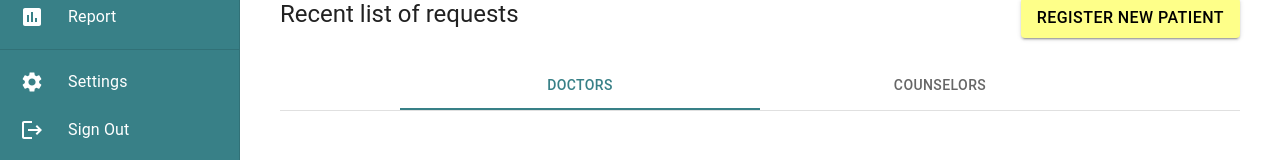
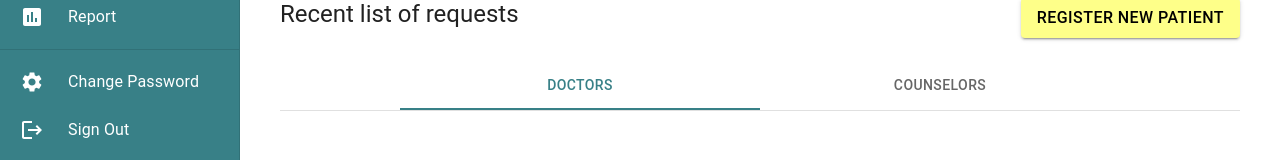
Before and after one commit to wizapp-link/medical-platform-frontend, a React (Create React App) app: page /manager in a window 1280 px wide. Shown: the part 181-341 px from the top of the page. Built offline with nearby package versions, Linux system fonts and the light colour scheme; no server answers.

Commit message:
UI Changes

```diff
--- a/src/App.tsx
+++ b/src/App.tsx
@@ -30,7 +30,7 @@ import MangerHomeScreen from './screens/MangerHomeScreen';
 import ManagerMembersScreen from './screens/ManagerMembersScreen';
 import ManagerDashboardScreen from './screens/ManagerDashboardScreen';
 import ManagerProfileScreen from './screens/ManagerProfileScreen';
-import ManagerSettingsScreen from './screens/ManagerSettingsScreen';
+import ManagerChangePasswordScreen from './screens/ManagerChangePasswordScreen';
 import CounselorModifyAppointmentScreen from './screens/CounselorModifyAppointmentScreen';
 import DoctorModifyAppointmentScreen from "./screens/DoctorModifyAppointmentScreen";
 import ManagerReportScreen from "./screens/ManagerReportScreen";
@@ -106,7 +106,7 @@ function App() {
 						<Route path="dashboard" element={<ManagerDashboardScreen />} />
 						<Route path="members" element={<ManagerMembersScreen />} />
 						<Route path="profile" element={<ManagerProfileScreen />} />
-						<Route path="settings" element={<ManagerSettingsScreen />} />
+						<Route path="changepassword" element={<ManagerChangePasswordScreen />} />
 						<Route path="report" element={<ManagerReportScreen />} />
 					</Route>
 				</Routes>
--- a/src/screens/CounselorChangePasswordScreen.tsx
+++ b/src/screens/CounselorChangePasswordScreen.tsx
@@ -24,7 +24,7 @@ export default function CounselorChangePasswordScreen(props: any) {
 				<Container>
 					<form onSubmit={handleSubmit}>
 						<Stack spacing={5} padding={5}>
-							<Typography variant="h4" color={'primary.contrastText'}>Settings</Typography>
+							<Typography variant="h4" color={'primary.contrastText'}>Change Password</Typography>
 							<TextField
 								id="email-field"
 								label="E-mail"
--- a/src/screens/ManagerSettingsScreen.tsx
+++ b/src/screens/ManagerChangePasswordScreen.tsx
@@ -5,7 +5,7 @@ import { managerTheme } from '../Themes';
 import { selectUserLogIn } from '../features/auth/userLogInSlice';
 import { useAppSelector } from '../app/hooks';
 
-export default function ManagerSettingsScreen(props: any) {
+export default function ManagerChangePasswordScreen(props: any) {
 
 	const { userInfo } = useAppSelector(selectUserLogIn);
 
--- a/src/screens/MangerHomeScreen.tsx
+++ b/src/screens/MangerHomeScreen.tsx
@@ -178,7 +178,7 @@ export default function ManagerHomeScreen() {
     </List>
   );
   const drawerAccountOptionsTextIcons: DrawerOptionTextIconsType[] = [
-    { text: "Settings", icon: SettingsIcon },
+    { text: "Change Password", icon: SettingsIcon },
     { text: "Sign Out", icon: LogoutIcon },
   ];
   const drawerAccountOptionsList = (
--- a/src/screens/PatientChangePasswordScreen.tsx
+++ b/src/screens/PatientChangePasswordScreen.tsx
@@ -24,7 +24,7 @@ export default function PatientChangePasswordScreen(props: any) {
 				<Container>
 					<form onSubmit={handleSubmit}>
 						<Stack spacing={5} padding={5}>
-							<Typography variant="h4" color={'primary.contrastText'}>Settings</Typography>
+							<Typography variant="h4" color={'primary.contrastText'}>Change Password</Typography>
 							<TextField
 								id="email-field"
 								label="E-mail"
```
